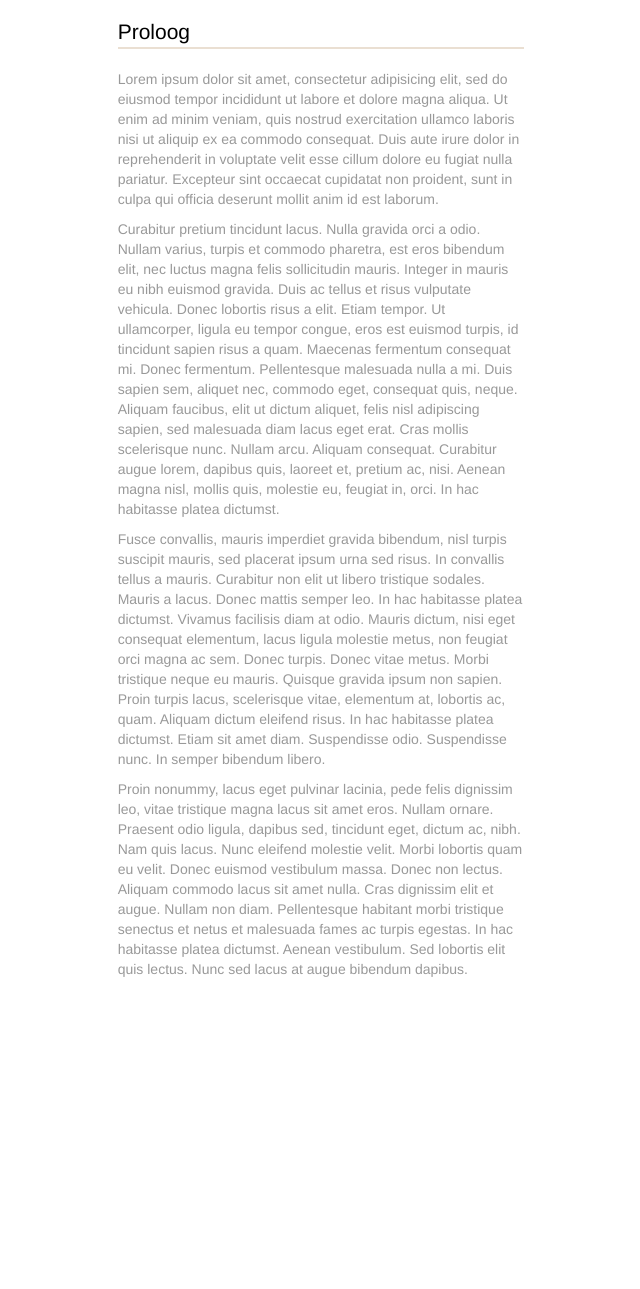
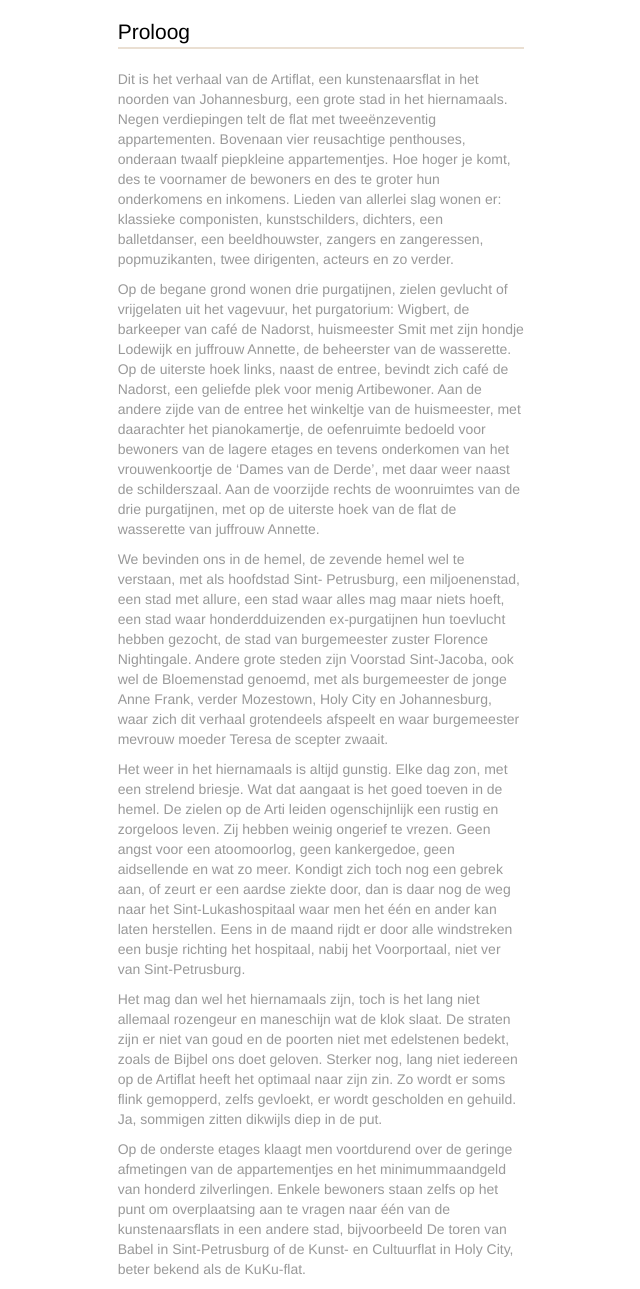
Before and after one commit to Tonnu/artiflat, a website: page app/index.html in a window 1280 px wide. Shown: the part 620-1909 px from the top of the page, without its empty margins (319-959 px from the left). Before the commit the page ends 1609 px from the top, so only its background shows below. Drawn offline with nearby package versions, Linux system fonts and the light colour scheme; some packages are replaced by stand-ins of ours; files that its build step writes are made by us from their sources.

Commit message:
changed prologue text

```diff
--- a/app/views/main.html
+++ b/app/views/main.html
@@ -3,19 +3,89 @@
 <div class="row">
     <div class="col-xs-10 col-xs-offset-1 col-md-4 col-md-offset-4" id="main-content">
         <h1 class="lead" id="chapter-title">Proloog</h1>
-        <p>
-            Lorem ipsum dolor sit amet, consectetur adipisicing elit, sed do eiusmod tempor incididunt ut labore et dolore magna aliqua. Ut enim ad minim veniam, quis nostrud exercitation ullamco laboris nisi ut aliquip ex ea commodo consequat. Duis aute irure dolor in reprehenderit in voluptate velit esse cillum dolore eu fugiat nulla pariatur. Excepteur sint occaecat cupidatat non proident, sunt in culpa qui officia deserunt mollit anim id est laborum.
+        <p>Dit is het verhaal van de Artiflat, een kunstenaarsflat in het noorden van Johannesburg, een grote
+
+            stad in het hiernamaals. Negen verdiepingen telt de flat met tweeënzeventig appartementen. Bovenaan
+
+            vier reusachtige penthouses, onderaan twaalf piepkleine appartementjes. Hoe hoger je komt, des te
+
+            voornamer de bewoners en des te groter hun onderkomens en inkomens. Lieden van allerlei slag wonen
+
+            er: klassieke componisten, kunstschilders, dichters, een balletdanser, een beeldhouwster, zangers en
+
+            zangeressen, popmuzikanten, twee dirigenten, acteurs en zo verder.
         </p>
         <p>
-            Curabitur pretium tincidunt lacus. Nulla gravida orci a odio. Nullam varius, turpis et commodo pharetra, est eros bibendum elit, nec luctus magna felis sollicitudin mauris. Integer in mauris eu nibh euismod gravida. Duis ac tellus et risus vulputate vehicula. Donec lobortis risus a elit. Etiam tempor. Ut ullamcorper, ligula eu tempor congue, eros est euismod turpis, id tincidunt sapien risus a quam. Maecenas fermentum consequat mi. Donec fermentum. Pellentesque malesuada nulla a mi. Duis sapien sem, aliquet nec, commodo eget, consequat quis, neque. Aliquam faucibus, elit ut dictum aliquet, felis nisl adipiscing sapien, sed malesuada diam lacus eget erat. Cras mollis scelerisque nunc. Nullam arcu. Aliquam consequat. Curabitur augue lorem, dapibus quis, laoreet et, pretium ac, nisi. Aenean magna nisl, mollis quis, molestie eu, feugiat in, orci. In hac habitasse platea dictumst.
+            Op de begane grond wonen drie
+
+            purgatijnen, zielen gevlucht of vrijgelaten uit het vagevuur, het purgatorium: Wigbert, de barkeeper van
+
+            café de Nadorst, huismeester Smit met zijn hondje Lodewijk en juffrouw Annette, de beheerster van
+
+            de wasserette. Op de uiterste hoek links, naast de entree, bevindt zich café de Nadorst, een geliefde
+
+            plek voor menig Artibewoner. Aan de andere zijde van de entree het winkeltje van de huismeester, met
+
+            daarachter het pianokamertje, de oefenruimte bedoeld voor bewoners van de lagere etages en tevens
+
+            onderkomen van het vrouwenkoortje de ‘Dames van de Derde’, met daar weer naast de schilderszaal.
+
+            Aan de voorzijde rechts de woonruimtes van de drie purgatijnen, met op de uiterste hoek van de flat de
+
+            wasserette van juffrouw Annette.
         </p>
         <p>
-            Fusce convallis, mauris imperdiet gravida bibendum, nisl turpis suscipit mauris, sed placerat ipsum urna sed risus. In convallis tellus a mauris. Curabitur non elit ut libero tristique sodales. Mauris a lacus. Donec mattis semper leo. In hac habitasse platea dictumst. Vivamus facilisis diam at odio. Mauris dictum, nisi eget consequat elementum, lacus ligula molestie metus, non feugiat orci magna ac sem. Donec turpis. Donec vitae metus. Morbi tristique neque eu mauris. Quisque gravida ipsum non sapien. Proin turpis lacus, scelerisque vitae, elementum at, lobortis ac, quam. Aliquam dictum eleifend risus. In hac habitasse platea dictumst. Etiam sit amet diam. Suspendisse odio. Suspendisse nunc. In semper bibendum libero.
+
+            We bevinden ons in de hemel, de zevende hemel wel te verstaan, met als hoofdstad Sint-
+            Petrusburg, een miljoenenstad, een stad met allure, een stad waar alles mag maar niets hoeft, een stad
+
+            waar honderdduizenden ex-purgatijnen hun toevlucht hebben gezocht, de stad van burgemeester zuster
+
+            Florence Nightingale. Andere grote steden zijn Voorstad Sint-Jacoba, ook wel de Bloemenstad genoemd,
+
+            met als burgemeester de jonge Anne Frank, verder Mozestown, Holy City en Johannesburg, waar zich dit
+
+            verhaal grotendeels afspeelt en waar burgemeester mevrouw moeder Teresa de scepter zwaait.
+
         </p>
         <p>
-            Proin nonummy, lacus eget pulvinar lacinia, pede felis dignissim leo, vitae tristique magna lacus sit amet eros. Nullam ornare. Praesent odio ligula, dapibus sed, tincidunt eget, dictum ac, nibh. Nam quis lacus. Nunc eleifend molestie velit. Morbi lobortis quam eu velit. Donec euismod vestibulum massa. Donec non lectus. Aliquam commodo lacus sit amet nulla. Cras dignissim elit et augue. Nullam non diam. Pellentesque habitant morbi tristique senectus et netus et malesuada fames ac turpis egestas. In hac habitasse platea dictumst. Aenean vestibulum. Sed lobortis elit quis lectus. Nunc sed lacus at augue bibendum dapibus.
+            Het weer in het hiernamaals is altijd gunstig. Elke dag zon, met een strelend briesje. Wat dat
+
+            aangaat is het goed toeven in de hemel. De zielen op de Arti leiden ogenschijnlijk een rustig en
+
+            zorgeloos leven. Zij hebben weinig ongerief te vrezen. Geen angst voor een atoomoorlog, geen
+
+            kankergedoe, geen aidsellende en wat zo meer. Kondigt zich toch nog een gebrek aan, of zeurt er een
+
+            aardse ziekte door, dan is daar nog de weg naar het Sint-Lukashospitaal waar men het één en ander
+
+            kan laten herstellen. Eens in de maand rijdt er door alle windstreken een busje richting het hospitaal,
+
+            nabij het Voorportaal, niet ver van Sint-Petrusburg.
         </p>
+        <p>
 
+            Het mag dan wel het hiernamaals zijn, toch is het lang niet allemaal rozengeur en maneschijn
+
+            wat de klok slaat. De straten zijn er niet van goud en de poorten niet met edelstenen bedekt, zoals de
+
+            Bijbel ons doet geloven. Sterker nog, lang niet iedereen op de Artiflat heeft het optimaal naar zijn zin. Zo
+
+            wordt er soms flink gemopperd, zelfs gevloekt, er wordt gescholden en gehuild. Ja, sommigen zitten
+
+            dikwijls diep in de put.
+        </p>
+        <p>
+            Op de onderste etages klaagt men voortdurend over de geringe afmetingen van
+
+            de appartementjes en het minimummaandgeld van honderd zilverlingen. Enkele bewoners staan zelfs op
+
+            het punt om overplaatsing aan te vragen naar één van de kunstenaarsflats in een andere stad,
+
+            bijvoorbeeld De toren van Babel in Sint-Petrusburg of de Kunst- en Cultuurflat in Holy City, beter bekend
+
+            als de KuKu-flat.
+        </p>
     </div>
 
 </div>
```
Also changed, not shown: dist/views/main.html.
